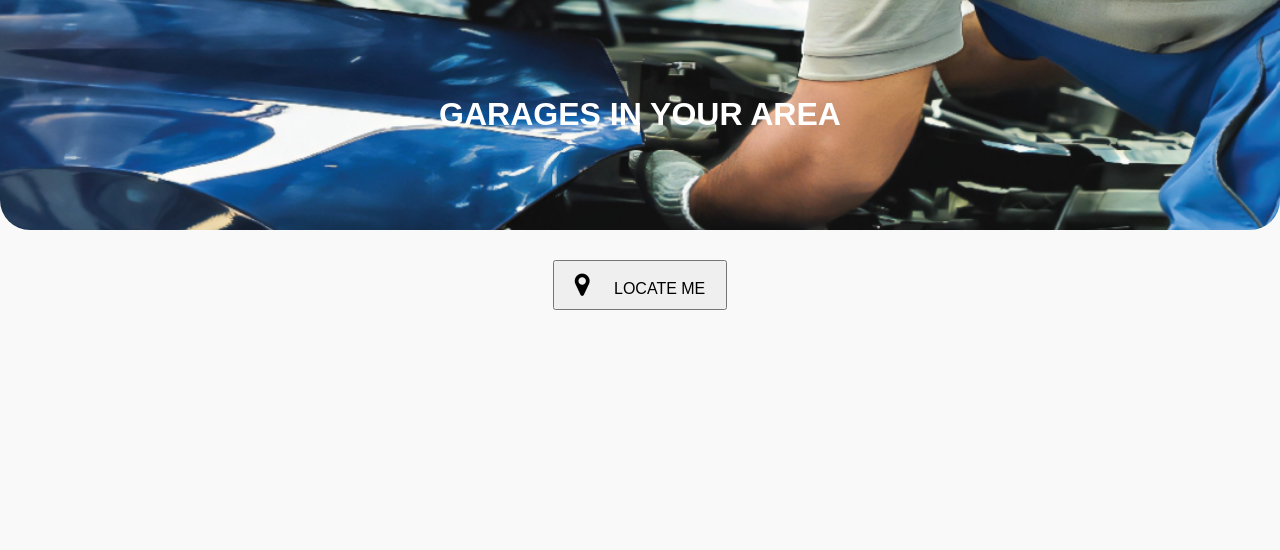
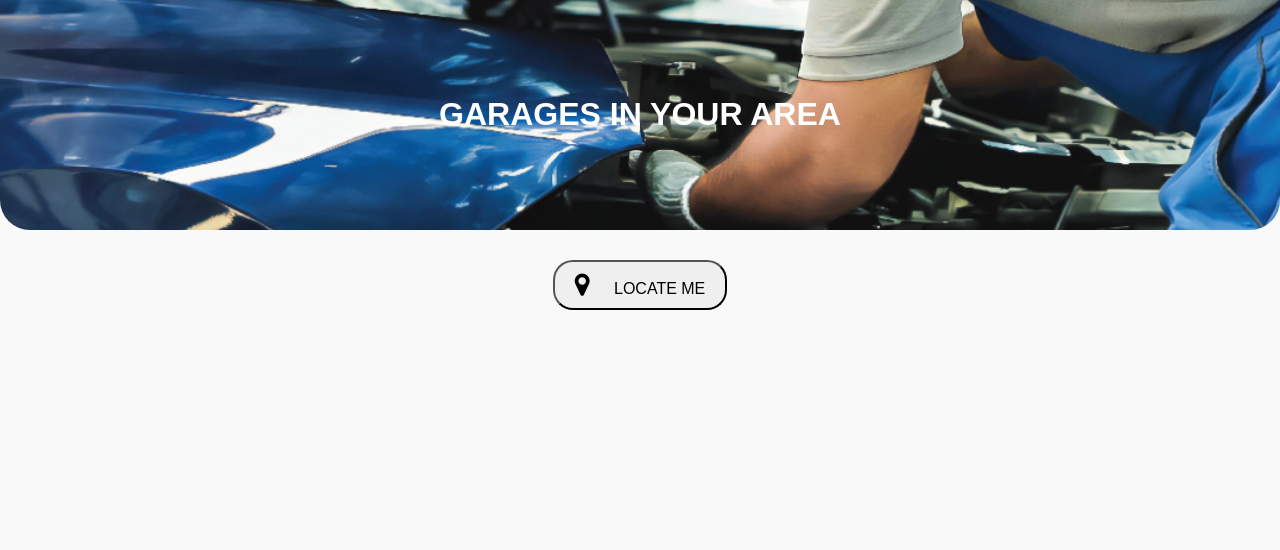
Before and after one commit to trilesh1908/depanaz, a PHP site: page /nearest-garage.php in a window 1280 px wide. Shown: the top 550 px of the page. Run offline with PHP 8.4, Linux system fonts and the light colour scheme.

Commit message:
Update nearest-garage.php

```diff
--- a/nearest-garage.php
+++ b/nearest-garage.php
@@ -40,6 +40,7 @@
       font-size: 16px;
       margin-top: 10px;
       cursor: pointer;
+      border-radius:20px;
     }
 
     #garage-list {
```
